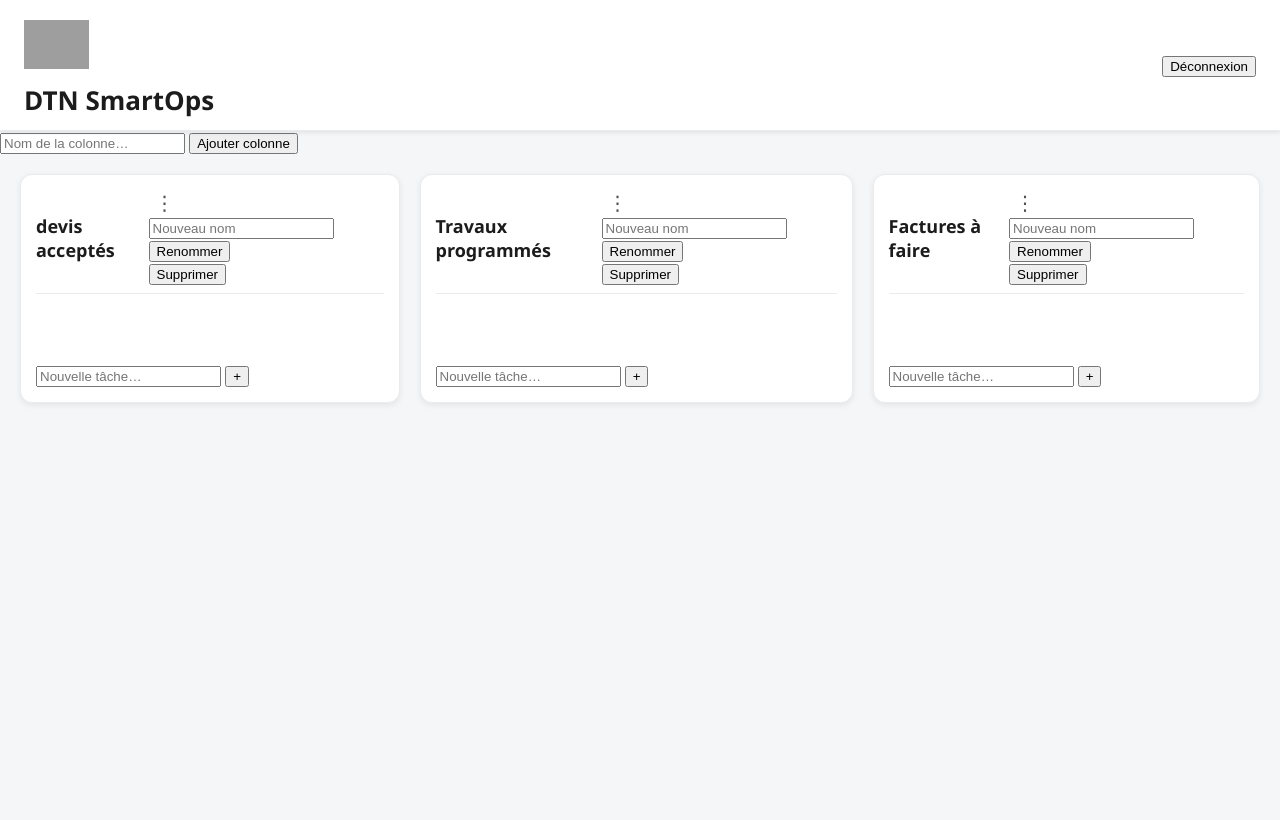
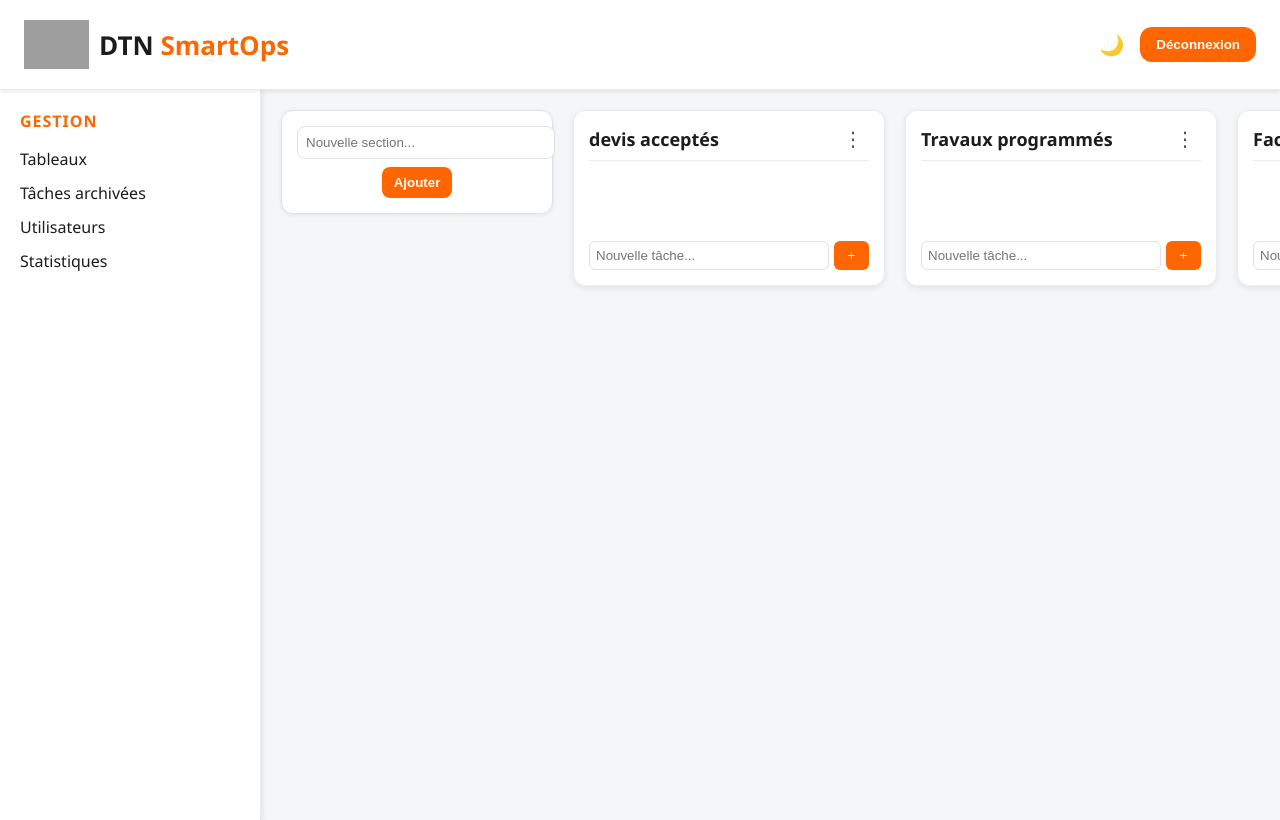
Before and after one commit to vitalien-bytes/dtn-smartops-final, a FastAPI app: page /board in a window 1280 px wide. Before the commit the page ends 404 px from the top, so only its background shows below. Run offline with FastAPI, Linux system fonts and the light colour scheme; the visitor is signed in with stand-in values (Sample User, id 1); data comes from the database, SQL or seed files in the repository; data that the repository does not hold is empty; grey boxes are pictures that could not be loaded.

Commit message:
Update board.html

```diff
--- a/templates/board.html
+++ b/templates/board.html
@@ -2,101 +2,118 @@
 <html lang="fr">
 <head>
     <meta charset="utf-8">
+    <meta name="viewport" content="width=device-width, initial-scale=1">
     <title>{{ board.title }}</title>
-  <meta name="viewport" content="width=device-width, initial-scale=1">
     <link rel="stylesheet" href="/static/style.css">
 </head>
-<body class="light">
+<body>
+
 <header class="topbar">
-  <div class="brand">
-    <img src="/static/logo.png" alt="logo" class="logo">
-    <h1><span class="brand-black">DTN</span> <span class="brand-orange">SmartOps</span></h1>
+    <div class="logo-title">
+        <img src="/static/logo.png" alt="Logo DTN" class="logo">
+        <h1><span class="black">DTN</span> <span class="orange">SmartOps</span></h1>
     </div>
 
-  <form action="/logout" method="get">
-    <button type="submit" class="btn-outline">Déconnexion</button>
-  </form>
+    <div class="header-actions">
+        <button id="darkToggle" class="mode-toggle">🌙</button>
+        <a href="/logout"><button class="logout-btn">Déconnexion</button></a>
+    </div>
 </header>
 
-<section class="toolbar">
-  <form action="/add_column" method="post" class="inline">
-    <input type="text" name="name" placeholder="Nom de la colonne…" required>
-    <button class="btn">Ajouter colonne</button>
+<main class="board-container">
+    <aside class="sidebar">
+        <h3>Gestion</h3>
+        <ul>
+            <li><a href="/board">Tableaux</a></li>
+            <li><a href="#">Tâches archivées</a></li>
+            <li><a href="#">Utilisateurs</a></li>
+            <li><a href="#">Statistiques</a></li>
+        </ul>
+    </aside>
+
+    <section class="board">
+        <!-- Formulaire pour ajouter une colonne -->
+        <form method="post" action="/add_column" class="add-col-form">
+            <input name="title" placeholder="Nouvelle section..." required>
+            <button type="submit">Ajouter</button>
         </form>
-</section>
 
-<main class="board">
+        <!-- Colonnes -->
         {% for col in columns %}
-  <section class="column">
+        <div class="column" data-column-id="{{ col.id }}">
             <div class="column-header">
                 <h2>{{ col.title }}</h2>
-
-      <div class="menu">
-        <button class="menu-btn" aria-label="menu">⋮</button>
-        <div class="menu-list">
-          <form action="/rename_column/{{ col.id }}" method="post">
-            <input type="text" name="new_title" placeholder="Nouveau nom" required>
-            <button class="menu-item" type="submit">Renommer</button>
+                <div class="dropdown">
+                    <button class="menu-btn">⋮</button>
+                    <div class="dropdown-content">
+                        <form method="post" action="/rename_column/{{ col.id }}">
+                            <input name="new_title" placeholder="Renommer...">
+                            <button type="submit">OK</button>
                         </form>
-          <form action="/delete_column/{{ col.id }}" method="post"
-                onsubmit="return confirm('Supprimer la colonne et ses cartes ?');">
-            <button class="menu-item danger" type="submit">Supprimer</button>
+                        <form method="post" action="/archive_column/{{ col.id }}">
+                            <button type="submit">Archiver</button>
+                        </form>
+                        <form method="post" action="/delete_column/{{ col.id }}">
+                            <button type="submit" class="danger">Supprimer</button>
                         </form>
                     </div>
                 </div>
             </div>
 
             <div class="cards" data-column-id="{{ col.id }}">
-      {% for card in cards_by_col[col.id] %}
-      <article class="card" data-card-id="{{ card.id }}" draggable="true">
-        <p>{{ card.text }}</p>
-        <form action="/delete_card/{{ card.id }}" method="post" class="inline">
-          <button class="small danger" title="Supprimer">✕</button>
+                {% for card in col.cards %}
+                <article class="card" draggable="true" data-card-id="{{ card.id }}">
+                    <p>{{ card.description }}</p>
+                    <form method="post" action="/delete_card/{{ card.id }}">
+                        <button class="delete-btn" title="Supprimer la tâche">✕</button>
                     </form>
                 </article>
                 {% endfor %}
             </div>
 
-    <form action="/add_card/{{ col.id }}" method="post" class="add-card">
-      <input type="text" name="text" placeholder="Nouvelle tâche…" required>
-      <button class="small">+</button>
+            <form method="post" action="/add_card/{{ col.id }}" class="add-card-form">
+                <input name="description" placeholder="Nouvelle tâche..." required>
+                <button type="submit">+</button>
             </form>
+        </div>
+        {% endfor %}
     </section>
-  {% endfor %}
 </main>
 
+<!-- =====================
+     SCRIPTS
+====================== -->
 <script>
-  // --- menus des colonnes ---
-  document.querySelectorAll('.menu-btn').forEach(btn => {
-    btn.addEventListener('click', (e) => {
-      e.stopPropagation();
-      const menu = btn.parentElement.querySelector('.menu-list');
-      document.querySelectorAll('.menu-list').forEach(m => m !== menu && m.classList.remove('open'));
-      menu.classList.toggle('open');
+    // ---- DRAG & DROP ----
+    const cards = document.querySelectorAll('.card');
+    const columns = document.querySelectorAll('.cards');
+
+    cards.forEach(card => {
+        card.addEventListener('dragstart', e => e.dataTransfer.setData('cardId', card.dataset.cardId));
+    });
+
+    columns.forEach(col => {
+        col.addEventListener('dragover', e => e.preventDefault());
+        col.addEventListener('drop', async e => {
+            e.preventDefault();
+            const cardId = e.dataTransfer.getData('cardId');
+            const newColId = col.dataset.columnId;
+            const response = await fetch(`/move_card/${cardId}/${newColId}`, { method: 'POST' });
+            if (response.ok) location.reload();
         });
     });
-  document.addEventListener('click', () => {
-    document.querySelectorAll('.menu-list').forEach(m => m.classList.remove('open'));
-  });
 
-  // --- Drag & Drop des cartes ---
-  const columns = document.querySelectorAll('.cards');
-  document.querySelectorAll('.card').forEach(card => {
-    card.addEventListener('dragstart', e => {
-      e.dataTransfer.setData('text/plain', card.dataset.cardId);
-      e.dataTransfer.effectAllowed = 'move';
-    });
-  });
-  columns.forEach(col => {
-    col.addEventListener('dragover', e => { e.preventDefault(); e.dataTransfer.dropEffect = 'move'; });
-    col.addEventListener('drop', async e => {
-      e.preventDefault();
-      const cardId = e.dataTransfer.getData('text/plain');
-      const newColId = col.dataset.columnId;
-      const res = await fetch(`/move_card/${cardId}/${newColId}`, { method: 'POST' });
-      if (res.ok) location.reload();
-    });
-  });
+    // ---- MODE SOMBRE / CLAIR ----
+    const toggle = document.getElementById('darkToggle');
+    if (localStorage.getItem('theme') === 'dark') document.body.classList.add('dark');
+
+    toggle.onclick = () => {
+        document.body.classList.toggle('dark');
+        const theme = document.body.classList.contains('dark') ? 'dark' : 'light';
+        localStorage.setItem('theme', theme);
+        toggle.innerHTML = theme === 'dark' ? '☀️' : '🌙';
+    };
 </script>
+
 </body>
 </html>
```
Lines whose indentation alone changed are shown as unchanged.
